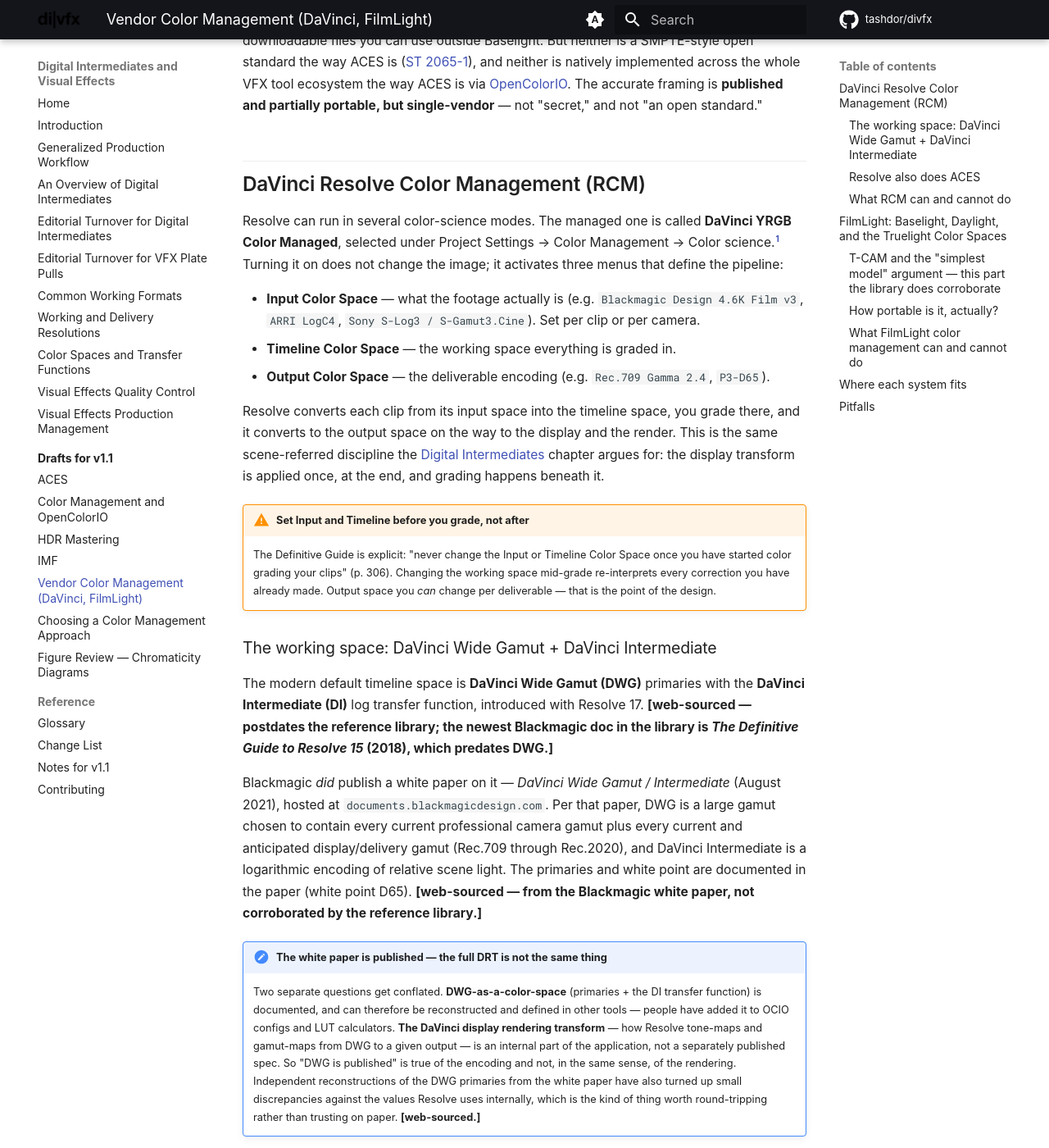
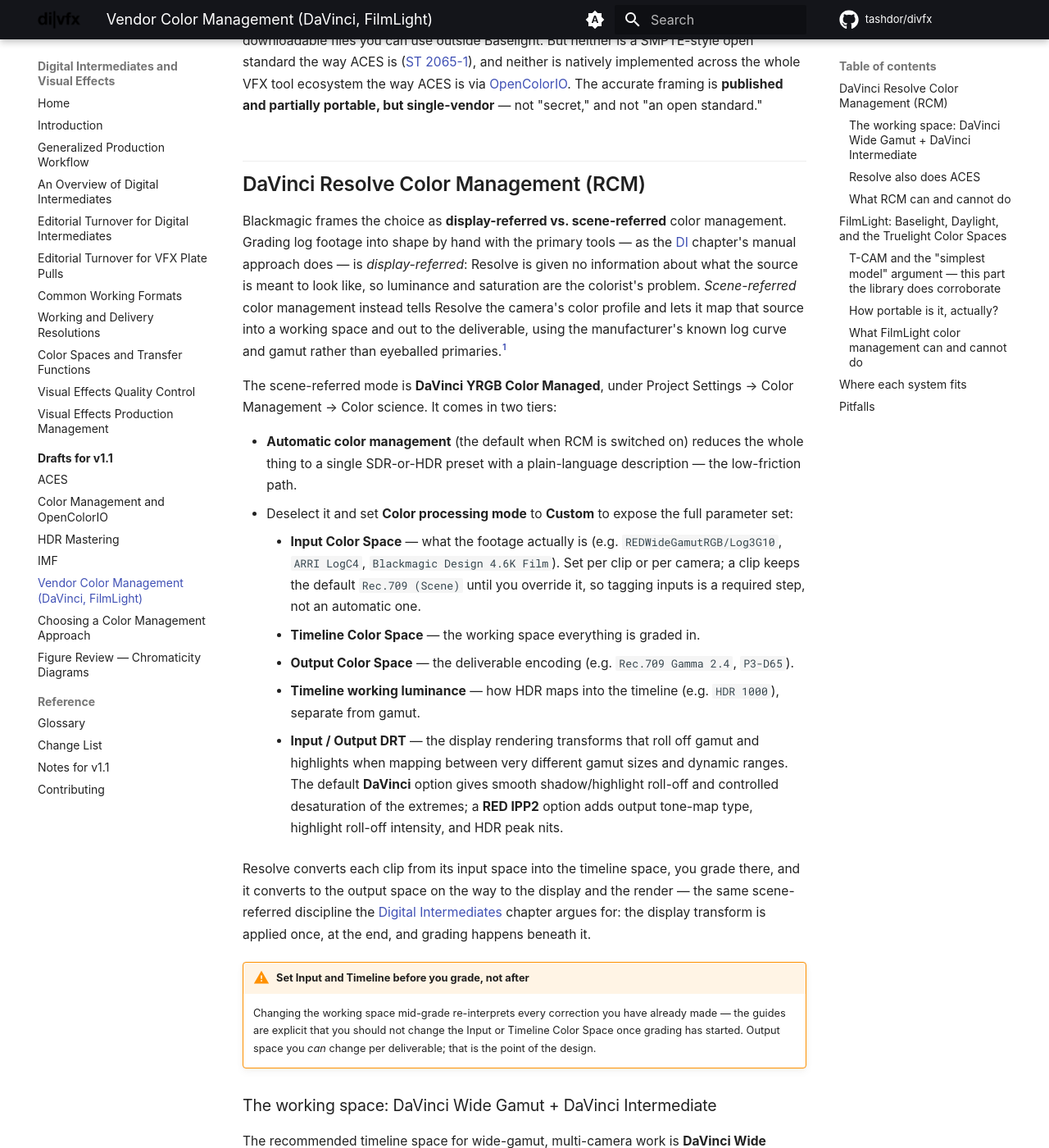
Before and after one commit to tashdor/divfx, an MkDocs documentation site: the page built from docs/drafts/vendor-color-management.md, in a window 1280 px wide and 1400 px high, scrolled down 608 px. Shown: the whole window at 82% size. Built offline with MkDocs 1.6.1 and Material for MkDocs 9.7.7, drawn with Linux system fonts in a browser that asks for light colours; comment, search, counter and statistics services are not loaded; the version menu is left out; some of the changed text lies outside the part shown.

Commit message:
Vendor CM: modernize the Resolve RCM section against the Resolve 20 Colorist Guide
The RCM description was based on the older Definitive Guide to Resolve 15;
the workflow has evolved. Indexed the newly added Colorist Guide to DaVinci
Resolve 20 (Fissoun, Blackmagic, 2025) into the reference library and
consulted it for current practice.

- Reframed RCM around Blackmagic's own display-referred vs. scene-referred
  distinction, and added the modern two-tier setup: Automatic color
  management (single SDR/HDR preset) vs. Custom (full parameters). Cited to
  Colorist Guide 20, Lesson 4.
- Added the parameters that didn't exist in the v15 framing: Timeline working
  luminance, and Input/Output DRT (DaVinci default roll-off vs. RED IPP2).
- Promoted DaVinci Wide Gamut / Intermediate from [web-sourced] to
  library-verified via the guide's "What Is DaVinci Wide Gamut?" section
  (Lesson 7): DWG is an internal working space Blackmagic frames as larger
  than BT.2020, ARRI Wide Gamut, and ACES AP-1. Only the numeric primaries
  and the 2021 white paper remain web-sourced.
- Added the node-based Color Space Transform (CST) path as the per-clip
  alternative to project-level RCM, with its Tone/Gamut Mapping controls.
- Updated the ACES-mode citation to the guide's Lesson 9, and the comparison
  article's sourcing note to reflect the new library corroboration.

Reference library: added
blackmagic/DaVinci-Resolve-20-Colorist-Guide.pdf + its — Map.md sidecar and
rebuilt LIBRARY_INDEX (644 docs). (Library is Dropbox-only, not committed
here.) The Resolve 21 Reference Manual the note also mentioned has not synced
to the folder yet.

Co-Authored-By: Claude Opus 4.8 <noreply@anthropic.com>

```diff
--- a/docs/drafts/vendor-color-management.md
+++ b/docs/drafts/vendor-color-management.md
@@ -26,68 +26,99 @@ VFX tool ecosystem the way ACES is via [OpenColorIO](color-management.md). The a
 
 ## DaVinci Resolve Color Management (RCM)
 
-Resolve can run in several color-science modes. The managed one is called **DaVinci YRGB Color
-Managed**, selected under Project Settings → Color Management → Color science.[^dg1] Turning it on
-does not change the image; it activates three menus that define the pipeline:
+Blackmagic frames the choice as **display-referred vs. scene-referred** color management. Grading
+log footage into shape by hand with the primary tools — as the [DI](../digital-intermediates.md)
+chapter's manual approach does — is *display-referred*: Resolve is given no information about what
+the source is meant to look like, so luminance and saturation are the colorist's problem.
+*Scene-referred* color management instead tells Resolve the camera's color profile and lets it map
+that source into a working space and out to the deliverable, using the manufacturer's known log
+curve and gamut rather than eyeballed primaries.[^dg1]
 
-[^dg1]: *The Definitive Guide to DaVinci Resolve 15* (Blackmagic Design, 2018), Lesson 11, "Using
-        DaVinci Resolve color management," p. 304–306: choose "DaVinci YRGB Color Managed" in the
-        Color science menu, then set **Input Color Space**, **Timeline Color Space**, and **Output
-        Color Space**.
+[^dg1]: *The Colorist Guide to DaVinci Resolve 20* (Daria Fissoun, Blackmagic Design, 2025),
+        Lesson 4, "Setting Up Color Management," printed pp. 168–173 — the current authoritative
+        walkthrough. The workflow it describes has evolved since the older *Definitive Guide to
+        Resolve 15* (2018) this chapter first cited.
 
-- **Input Color Space** — what the footage actually is (e.g. `Blackmagic Design 4.6K Film v3`,
-  `ARRI LogC4`, `Sony S-Log3 / S-Gamut3.Cine`). Set per clip or per camera.
-- **Timeline Color Space** — the working space everything is graded in.
-- **Output Color Space** — the deliverable encoding (e.g. `Rec.709 Gamma 2.4`, `P3-D65`).
+The scene-referred mode is **DaVinci YRGB Color Managed**, under Project Settings → Color
+Management → Color science. It comes in two tiers:
+
+- **Automatic color management** (the default when RCM is switched on) reduces the whole thing to a
+  single SDR-or-HDR preset with a plain-language description — the low-friction path.
+- Deselect it and set **Color processing mode** to **Custom** to expose the full parameter set:
+
+    - **Input Color Space** — what the footage actually is (e.g. `REDWideGamutRGB/Log3G10`,
+      `ARRI LogC4`, `Blackmagic Design 4.6K Film`). Set per clip or per camera; a clip keeps the
+      default `Rec.709 (Scene)` until you override it, so tagging inputs is a required step, not an
+      automatic one.
+    - **Timeline Color Space** — the working space everything is graded in.
+    - **Output Color Space** — the deliverable encoding (e.g. `Rec.709 Gamma 2.4`, `P3-D65`).
+    - **Timeline working luminance** — how HDR maps into the timeline (e.g. `HDR 1000`), separate
+      from gamut.
+    - **Input / Output DRT** — the display rendering transforms that roll off gamut and highlights
+      when mapping between very different gamut sizes and dynamic ranges. The default **DaVinci**
+      option gives smooth shadow/highlight roll-off and controlled desaturation of the extremes;
+      a **RED IPP2** option adds output tone-map type, highlight roll-off intensity, and HDR peak
+      nits.
 
 Resolve converts each clip from its input space into the timeline space, you grade there, and it
-converts to the output space on the way to the display and the render. This is the same
-scene-referred discipline the [Digital Intermediates](../digital-intermediates.md) chapter argues
-for: the display transform is applied once, at the end, and grading happens beneath it.
+converts to the output space on the way to the display and the render — the same scene-referred
+discipline the [Digital Intermediates](../digital-intermediates.md) chapter argues for: the
+display transform is applied once, at the end, and grading happens beneath it.
 
 !!! warning "Set Input and Timeline before you grade, not after"
-    The Definitive Guide is explicit: "never change the Input or Timeline Color Space once you have
-    started color grading your clips" (p. 306). Changing the working space mid-grade re-interprets
-    every correction you have already made. Output space you *can* change per deliverable — that is
-    the point of the design.
+    Changing the working space mid-grade re-interprets every correction you have already made — the
+    guides are explicit that you should not change the Input or Timeline Color Space once grading
+    has started. Output space you *can* change per deliverable; that is the point of the design.
 
 ### The working space: DaVinci Wide Gamut + DaVinci Intermediate
 
-The modern default timeline space is **DaVinci Wide Gamut (DWG)** primaries with the **DaVinci
-Intermediate (DI)** log transfer function, introduced with Resolve 17.
-**[web-sourced — postdates the reference library; the newest Blackmagic doc in the library is
-*The Definitive Guide to Resolve 15* (2018), which predates DWG.]**
+The recommended timeline space for wide-gamut, multi-camera work is **DaVinci Wide Gamut (DWG)**
+primaries with the **DaVinci Intermediate (DI)** log transfer function. Blackmagic describes DWG as
+an internal working space large enough to "encompass the maximum value of image data that any given
+camera can capture" — a gamut **greater than BT.2020, ARRI Wide Gamut, and ACES AP-1** — so source
+data is not compressed or clipped whatever camera it came from; DaVinci Intermediate is its
+companion log encoding, designed for internal luminance mapping across SDR and HDR delivery.[^dg2]
 
-Blackmagic *did* publish a white paper on it —
-*DaVinci Wide Gamut / Intermediate* (August 2021), hosted at
-`documents.blackmagicdesign.com`. Per that paper, DWG is a large gamut chosen to contain every
-current professional camera gamut plus every current and anticipated display/delivery gamut
-(Rec.709 through Rec.2020), and DaVinci Intermediate is a logarithmic encoding of relative scene
-light. The primaries and white point are documented in the paper (white point D65). **[web-sourced
-— from the Blackmagic white paper, not corroborated by the reference library.]**
+[^dg2]: *The Colorist Guide to DaVinci Resolve 20*, Lesson 7, "What Is DaVinci Wide Gamut?",
+        printed pp. 279–280. The "greater than BT.2020 / ARRI Wide Gamut / ACES AP-1" comparison is
+        Blackmagic's framing. Numeric primaries below are from the separate white paper, not this
+        guide.
 
-!!! note "The white paper is published — the full DRT is not the same thing"
+Blackmagic also published a white paper, *DaVinci Wide Gamut / Intermediate* (August 2021), giving
+the numeric primaries and D65 white point. **[web-sourced — the numeric primaries and the white
+paper are not in the reference library; the guide describes DWG qualitatively but not by
+coordinates.]**
+
+!!! note "The encoding is documented — the full DRT is not the same thing"
     Two separate questions get conflated. **DWG-as-a-color-space** (primaries + the DI transfer
     function) is documented, and can therefore be reconstructed and defined in other tools — people
     have added it to OCIO configs and LUT calculators. **The DaVinci display rendering transform**
-    — how Resolve tone-maps and gamut-maps from DWG to a given output — is an internal part of the
-    application, not a separately published spec. So "DWG is published" is true of the encoding and
-    not, in the same sense, of the rendering. Independent reconstructions of the DWG primaries from
-    the white paper have also turned up small discrepancies against the values Resolve uses
-    internally, which is the kind of thing worth round-tripping rather than trusting on paper.
-    **[web-sourced.]**
+    — the Input/Output DRT that tone-maps and gamut-maps from DWG to a given output — is an internal
+    part of the application, not a separately published spec. So "DWG is published" is true of the
+    encoding and not, in the same sense, of the rendering. Independent reconstructions of the DWG
+    primaries have also turned up small discrepancies against the values Resolve uses internally,
+    which is worth round-tripping rather than trusting on paper. **[web-sourced.]**
+
+!!! tip "Project-level RCM vs. the CST node"
+    The same transforms are available two ways. **Project-level RCM** color-manages every clip from
+    its tagged Input Color Space. The node-based **Color Space Transform (CST)** effect does the
+    same mapping per node — an explicit `input → DWG` CST to grade in, then a `DWG → output` CST to
+    monitor — which is how you color-manage a single clip, mix managed and unmanaged clips, or build
+    the transform into a group's pre/post-clip node. The CST also carries per-clip **Tone Mapping**
+    and **Gamut Mapping** controls. Same math; different granularity.
 
 ### Resolve also does ACES
 
 RCM is not an either/or with ACES. Resolve has a separate **ACEScct** color-science mode, so the
 same application can run a full ACES pipeline — Input Transform, ACEScct grading, Output Transform
 — instead of the DaVinci-native one. Choosing "DaVinci YRGB Color Managed" versus "ACEScct" is a
-project setting.[^dg2] A production that wants ACES for interchange reasons but likes grading in
+project setting.[^dg3] A production that wants ACES for interchange reasons but likes grading in
 Resolve does not have to give up either.
 
-[^dg2]: The Color science menu in Project Settings offers DaVinci YRGB, DaVinci YRGB Color Managed,
-        and ACES modes (ACEScc and ACEScct). *Definitive Guide to Resolve 15*, Lesson 11, and
-        general product documentation. **[Resolve's ACES modes are web-sourced beyond the library.]**
+[^dg3]: The Color science menu offers DaVinci YRGB, DaVinci YRGB Color Managed, and ACES modes
+        (ACEScc / ACEScct). ACES project setup is *The Colorist Guide to DaVinci Resolve 20*,
+        Lesson 9 ("Setting Up Raw Projects"); the specific ACEScc/ACEScct mode names are
+        **[web-sourced beyond the library]**.
 
 ### What RCM can and cannot do
 
```
Also changed, not shown: docs/drafts/color-management-comparison.md (+4 -4 lines).
